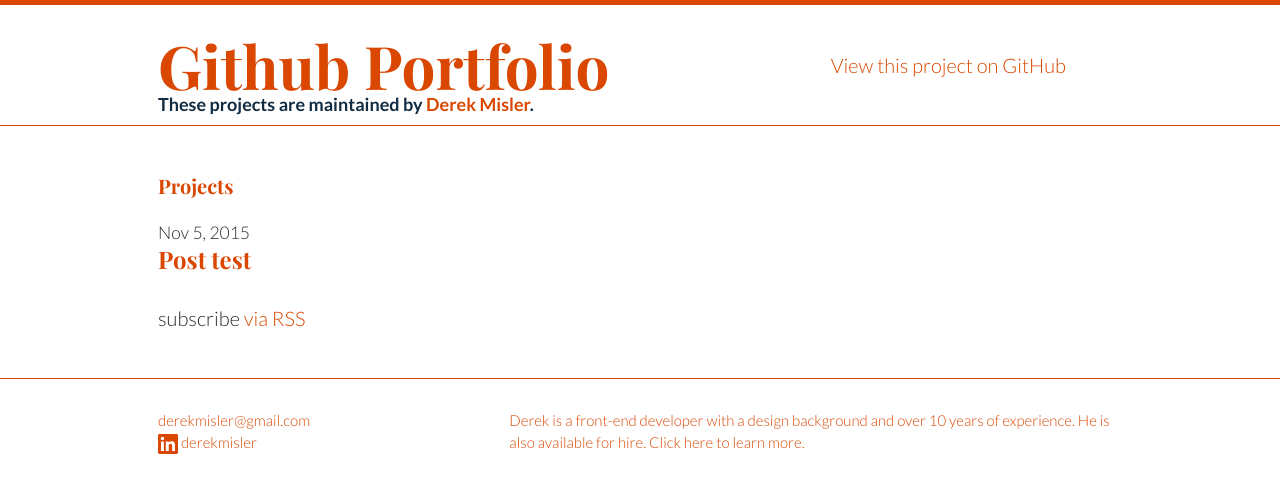
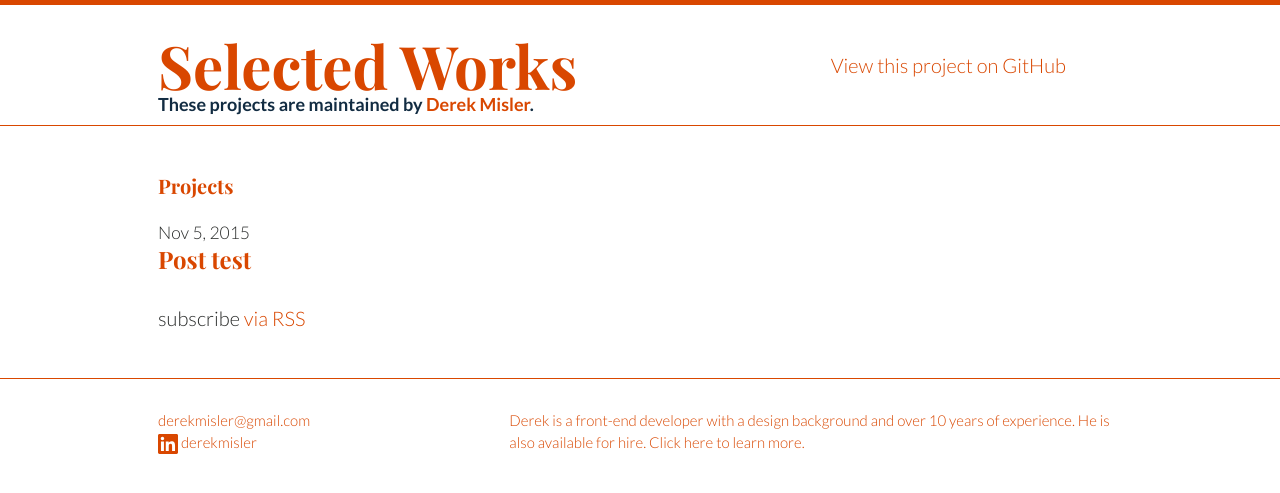
Before and after one commit to derekmisler/derekmisler.github.io, a Jekyll site: the page built from index.html, in a window 1280 px wide. Shown: the top 493 px of the page. Built offline with Jekyll 4.4.1, drawn with Linux system fonts in a browser that asks for light colours.

Commit message:
new readme

```diff
--- a/_config.yml
+++ b/_config.yml
@@ -6,8 +6,8 @@
 # 'jekyll serve'. If you change this file, please restart the server process.
 
 # Site settings
-title: Github Portfolio
-titleurl: derekmisler.github.io # repository name, assuming gh-pages is set up
+title: Selected Works
+titleurl: derekmisler.github.io
 fullname: Derek Misler
 url: "http://www.derekmisler.com"
 email: derekmisler@gmail.com
```
Also changed, not shown: README.md (added), 7 other files.
